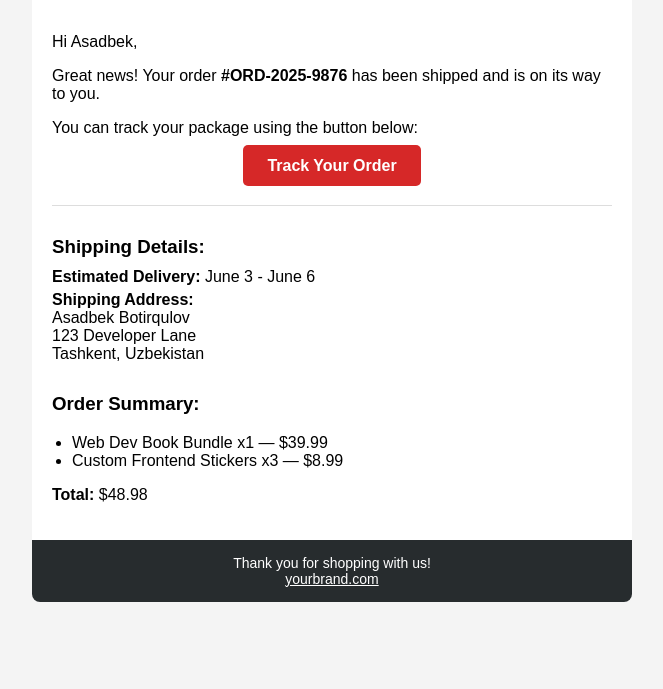
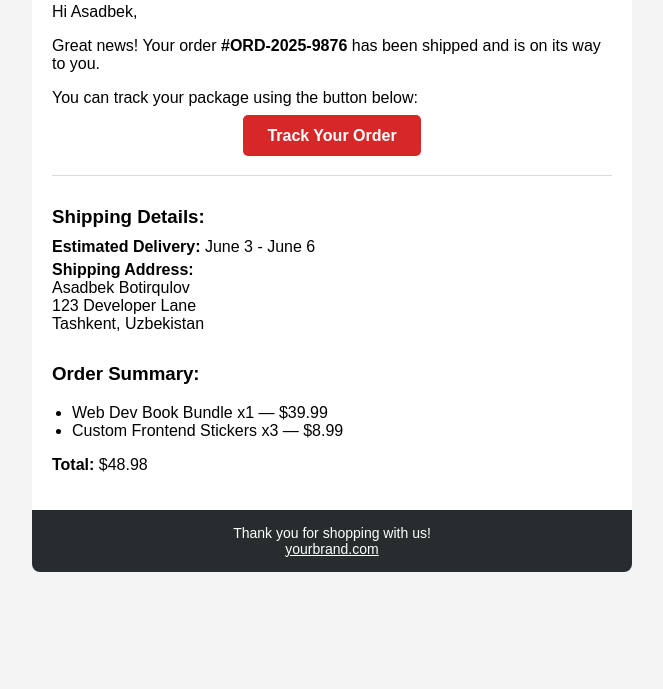
Before and after one commit to asadbekdev07/order-shipped-email, a plain HTML site: page index.html in a window 1280 px wide. Shown: the part 111-800 px from the top of the page, without its empty margins (308-971 px from the left). Drawn offline with Linux system fonts and the light colour scheme.

Commit message:
Fix issues and add container class to table

```diff
--- a/index.html
+++ b/index.html
@@ -4,19 +4,37 @@
     <meta charset="UTF-8" />
     <meta name="viewport" content="width=device-width, initial-scale=1.0" />
     <title>Order shipped Email</title>
+
+    <!-- STYLE  -->
+     <style type="text/css">
+        body, table, td, a { -webkit-text-size-adjust: 100%; -ms-text-size-adjust: 100%; }
+        table, td { mso-table-lspace: 0pt; mso-table-rspace: 0pt; }
+        body {
+        margin: 0;
+        padding: 0;
+        width: 100%;
+        background-color: #f4f4f4;
+        font-family: Arial, Helvetica, sans-serif;
+      }
+      .container {
+        width: 100%;
+        max-width: 600px;
+        margin: 0 auto;
+        background-color: #ffffff;
+      }
+     </style>
   </head>
-  <body
-    style="margin: 0; font-family: Arial, sans-serif; background-color: #f4f4f4"
-  >
+  <body>
     <table
       width="100%"
       cellpadding="0"
       cellspacing="0"
-      style="background-color: #f4f4f4; padding: 30px 0"
+      style="background-color: #f4f4f4;"
     >
       <tr>
         <td align="center">
           <table
+          class="container"
             width="600"
             cellpadding="0"
             cellspacing="0"
```
